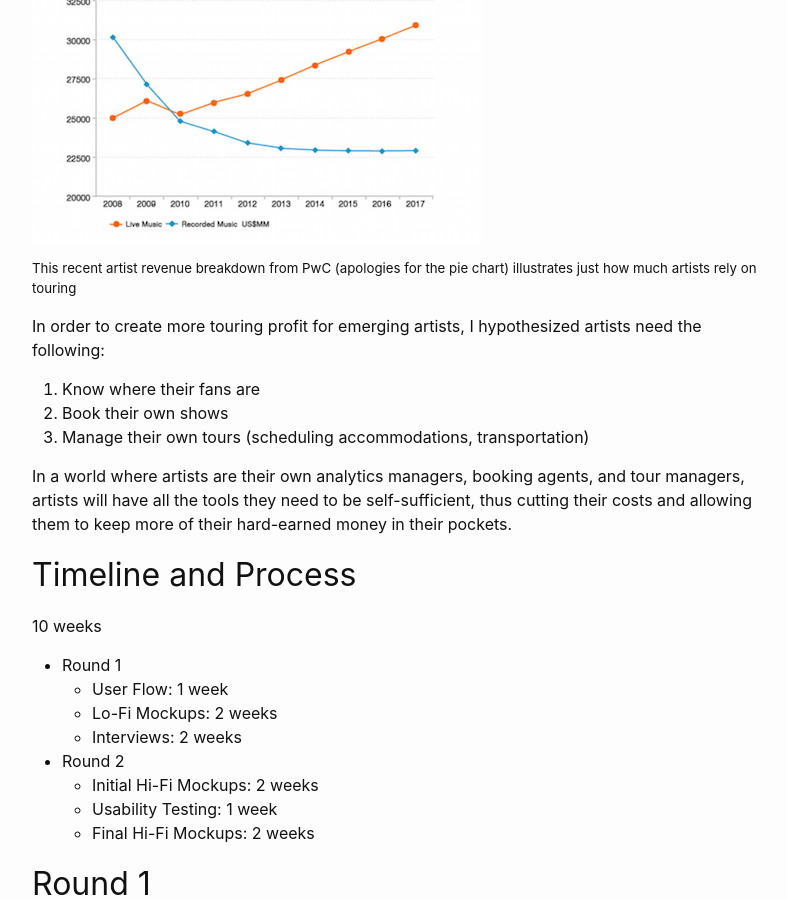
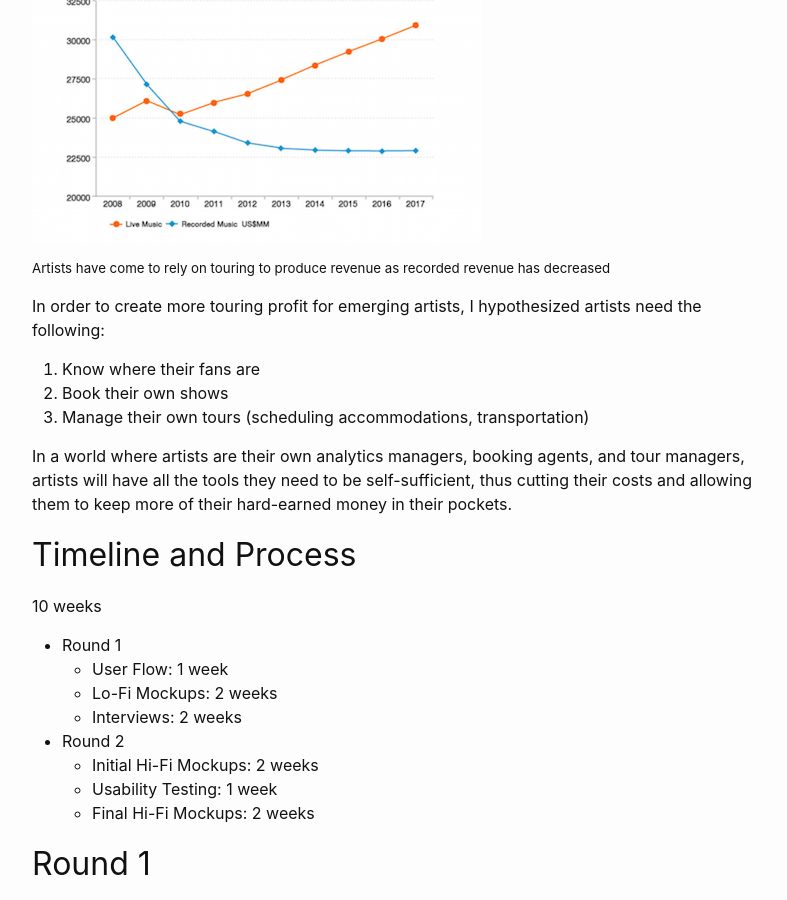
Before and after one commit to victor-grajski/portfolio-old, a Jekyll site: the page built from _posts/2019-10-04-shoom.markdown, in a window 1280 px wide and 900 px high, scrolled down 1223 px. Shown: the whole window, without its empty margins (238-1025 px from the left). Built offline with Jekyll 4.4.1, drawn with Linux system fonts in a browser that asks for light colours.

Commit message:
Update 2019-10-04-shoom.markdown

```diff
--- a/_posts/2019-10-04-shoom.markdown
+++ b/_posts/2019-10-04-shoom.markdown
@@ -24,7 +24,7 @@ Due to the aforementioned shift in the music industry, artists tour far more fre
 
 <img src="/assets/shoom/graph.png" alt="graph" />
 
-##### This recent artist revenue breakdown from PwC (apologies for the pie chart) illustrates just how much artists rely on touring
+##### Artists have come to rely on touring to produce revenue as recorded revenue has decreased
 
 In order to create more touring profit for emerging artists, I hypothesized artists need the following:
 1. Know where their fans are
```
